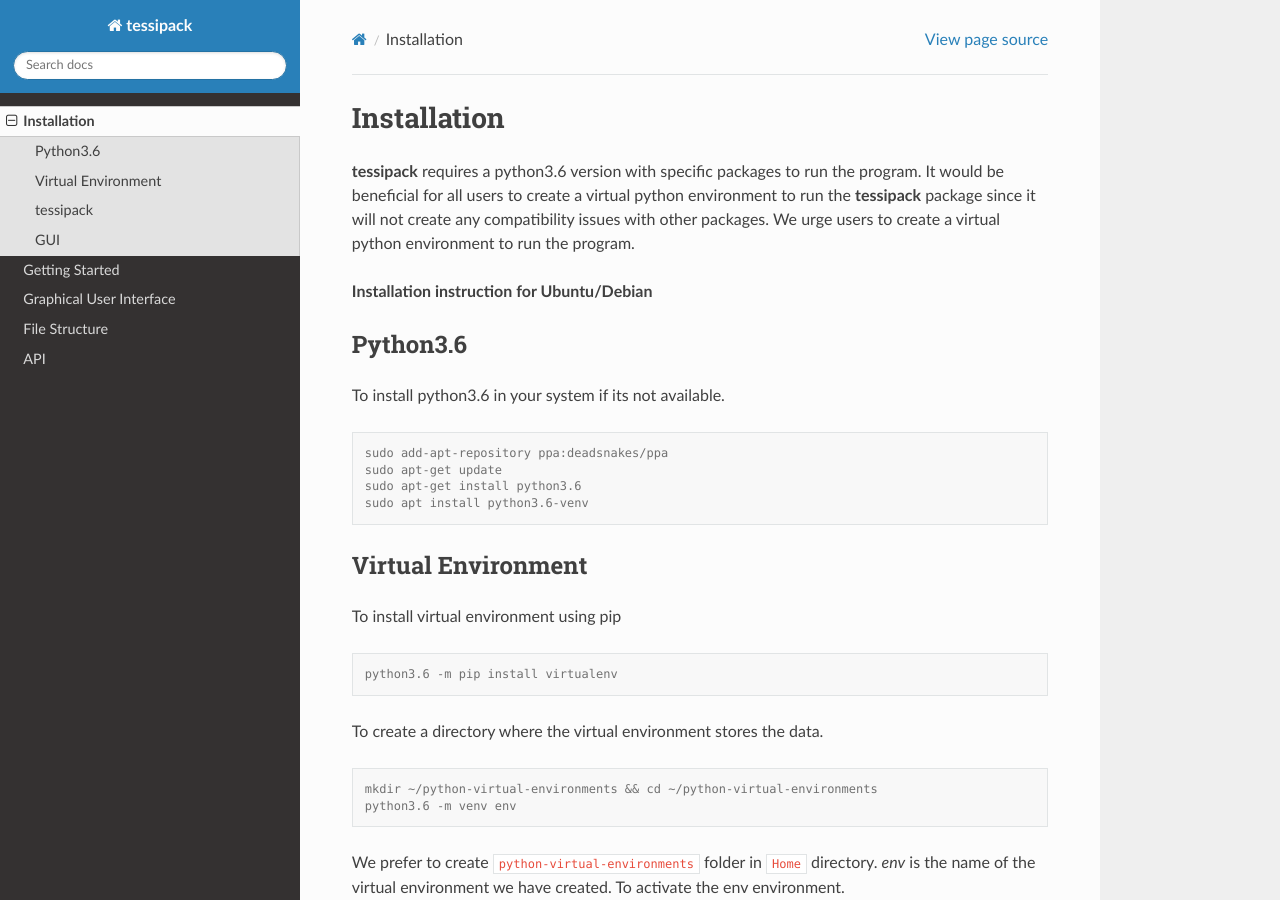
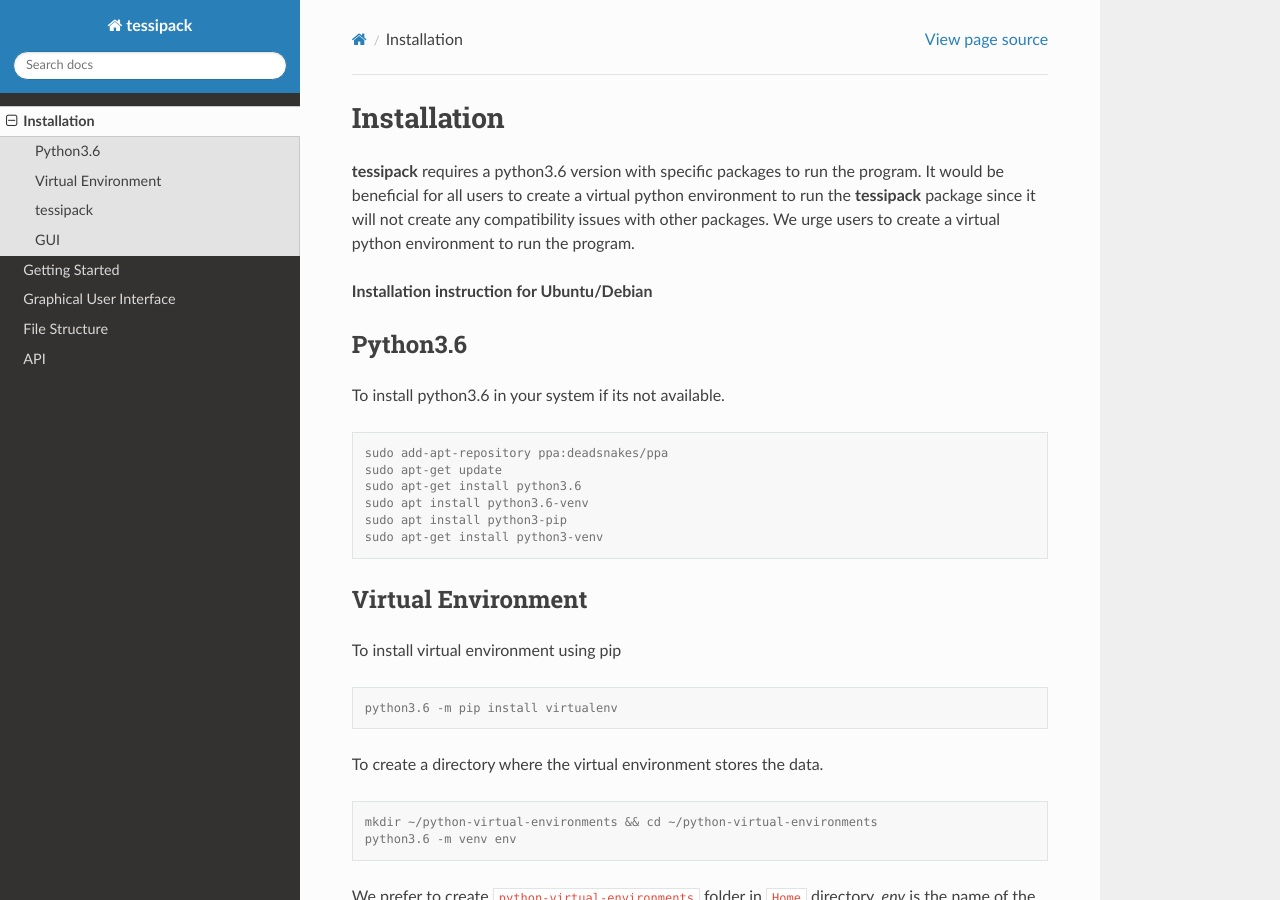
Before and after one commit to dinilbose/tessipack, a Sphinx documentation site: the page built from docs/source/Installation.rst, in a window 1280 px wide and 900 px high. Built offline with Sphinx 7.4.7 and the Read the Docs theme 2.0.0, drawn with Linux system fonts in a browser that asks for light colours.

```diff
--- a/docs/source/Installation.rst
+++ b/docs/source/Installation.rst
@@ -20,6 +20,9 @@ To install python3.6 in your system if its not available.
     sudo apt-get update
     sudo apt-get install python3.6
     sudo apt install python3.6-venv
+    sudo apt install python3-pip
+    sudo apt-get install python3-venv
+
 
 
 Virtual Environment
--- a/setup.py
+++ b/setup.py
@@ -50,7 +50,7 @@ setup(
   install_requires=[
       'pandas>=0.13.1','bokeh==1.4.0',
       'photutils>=0.7', 'tqdm', 'lightkurve>=1.1.0', 'astropy',
-      'astroquery','scipy',
+      'astroquery<=0.4.2','scipy',
       'setuptools>=41.0.0',
       'tensorflow<=1.14.0', 'vaneska', 'beautifulsoup4>=4.6.0', 'tess-point>=0.3.6'],
   setup_requires=["numpy","pandas"],
```
